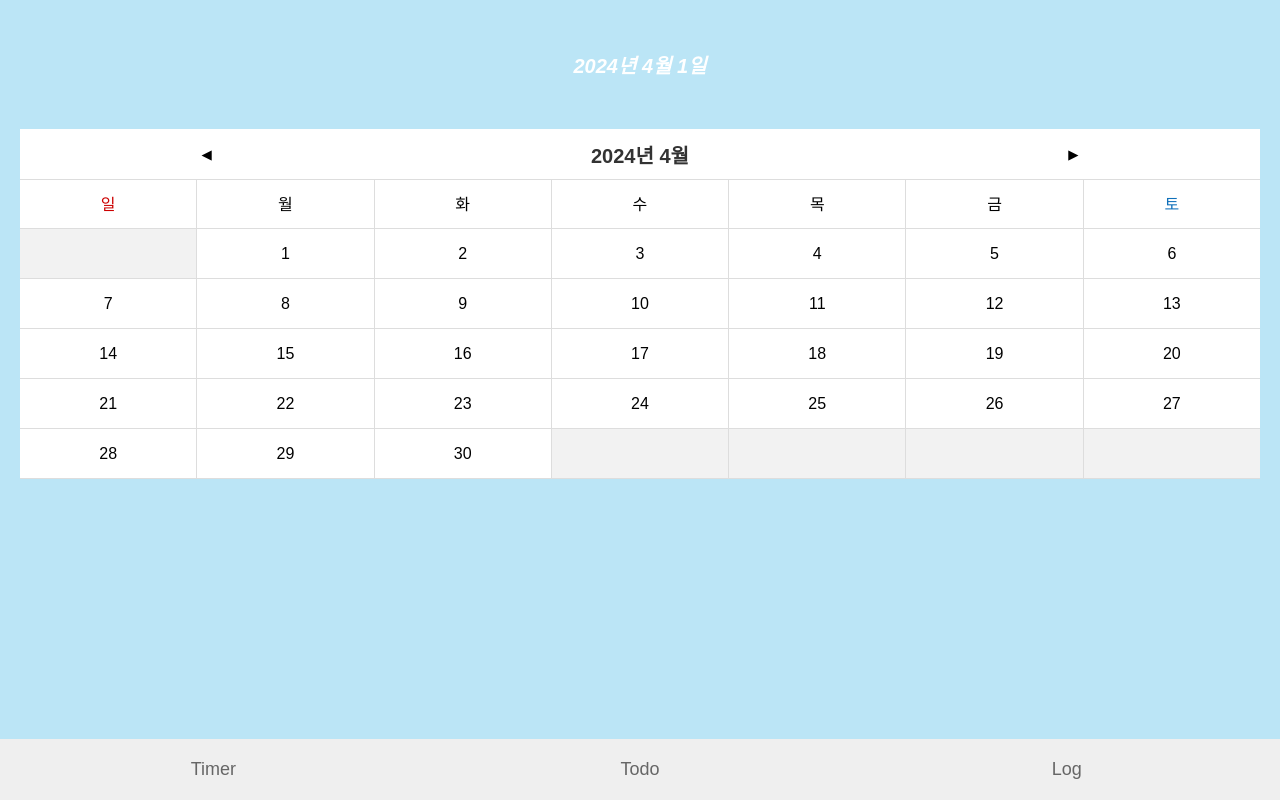
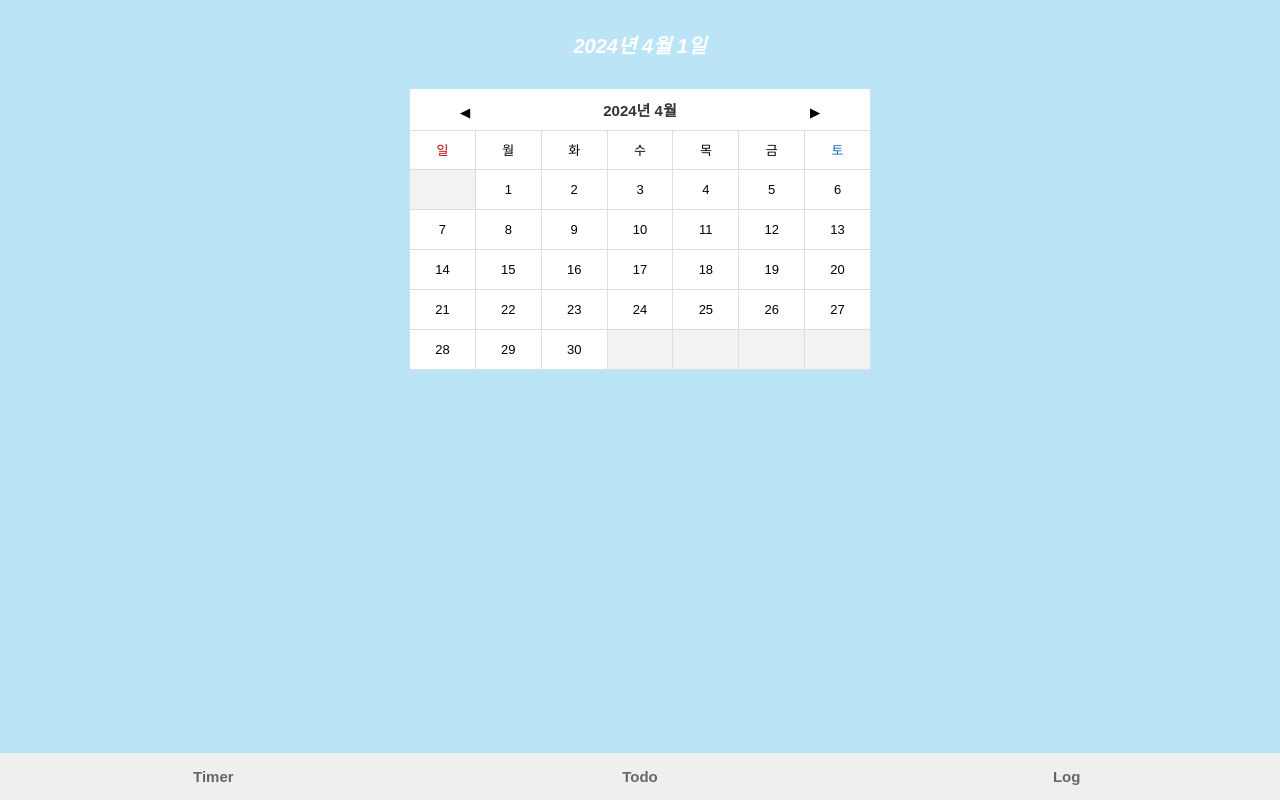
Before and after one commit to devsooki/timelog, a React (Create React App) app: page /log in a window 1280 px wide. Built offline with nearby package versions, Linux system fonts and the light colour scheme.

Commit message:
feat: css 수정

```diff
--- a/src/components/Log/@components/Calendar/@components/CalendarDay/index.tsx
+++ b/src/components/Log/@components/Calendar/@components/CalendarDay/index.tsx
@@ -35,6 +35,7 @@ export default CalendarDay
 const DayContainer = styled.div`
   display: flex;
   align-items: center;
-  height: 50px;
+  height: 40px;
+  font-size: 13px;
   border-bottom: 1px solid #ddd;
 `
--- a/src/components/Log/@components/Calendar/@components/CalendarWeek/index.tsx
+++ b/src/components/Log/@components/Calendar/@components/CalendarWeek/index.tsx
@@ -20,7 +20,8 @@ export default Week
 const Container = styled.div`
   display: flex;
   align-items: center;
-  height: 50px;
+  height: 40px;
+  font-size: 13px;
   border-top: 1px solid #ddd;
   border-bottom: 1px solid #ddd;
 `
@@ -28,7 +29,7 @@ const WeekContent = styled.div`
   flex: 1;
   height: 100%;
   text-align: center;
-  line-height: 50px;
+  line-height: 40px;
   border-right: 1px solid #ddd;
 
   &:nth-child(1) {
--- a/src/components/Log/@components/Calendar/@components/MonthSelector/index.tsx
+++ b/src/components/Log/@components/Calendar/@components/MonthSelector/index.tsx
@@ -40,18 +40,18 @@ const Container = styled.div`
   display: flex;
   align-items: center;
   justify-content: space-around;
-  height: 50px;
+  padding: 10px 0;
   color: #333;
 
   b {
     margin: 0 10px;
     width: 120px;
-    font-size: 20px;
+    font-size: 15px;
     text-align: center;
   }
   button {
-    width: 20px;
-    height: 20px;
+    width: 10px;
+    height: 10px;
     background-color: transparent;
   }
 `
--- a/src/components/Menu/index.tsx
+++ b/src/components/Menu/index.tsx
@@ -54,8 +54,9 @@ const Content = styled.button`
   align-items: center;
   justify-content: center;
   flex: 1;
-  padding: 20px 0;
+  padding: 15px 0;
   color: #666;
-  font-size: 18px;
+  font-size: 15px;
+  font-weight: 600;
   //background-color: transparent;
 `
--- a/src/components/Timer/index.tsx
+++ b/src/components/Timer/index.tsx
@@ -160,8 +160,8 @@ const BgContainer = styled.div<{ $time: number, $remainingtime: number }>`
   align-items: center;
   justify-content: center;
   padding: 25px;
-  width: 100%;
-  height: 400px;
+  width: 300px;
+  height: 300px;
   border-radius: 50%;
   background: ${props => props.$time === 0 ? '#c5d2e2' : `conic-gradient(#6798c2 ${((props.$time - props.$remainingtime) / props.$time) * 100}%, #c5d2e2 0%)`};
 `
@@ -183,9 +183,10 @@ const Content = styled.div`
   align-items: center;
   justify-content: center;
   flex-direction: column;
+  gap: 5px;
 
   b {
-    font-size: 50px;
+    font-size: 30px;
     letter-spacing: -1px;
   }
 `
--- a/src/components/TodoList/index.tsx
+++ b/src/components/TodoList/index.tsx
@@ -127,7 +127,7 @@ const ListContent = styled.li`
   span {
     flex: 1;
     color: #838383;
-    font-size: 18px;
+    font-size: 15px;
     word-break: break-all;
 
     &.completed-todo {
@@ -138,7 +138,7 @@ const ListContent = styled.li`
   button {
     padding: 0 10px;
     color: #ef4444;
-    font-size: 15px;
+    font-size: 13px;
     background-color: transparent;
   }
 `
@@ -150,11 +150,11 @@ const AddContainer = styled.div`
   input {
     flex: 1;
     padding: 5px;
-    font-size: 15px;
+    font-size: 13px;
     border: 0;
   }
   button {
     padding: 5px;
-    font-size: 15px;
+    font-size: 13px;
   }
 `
--- a/src/layouts/root/index.tsx
+++ b/src/layouts/root/index.tsx
@@ -19,6 +19,8 @@ const Container = styled.div`
   display: flex;
   flex-direction: column;
   align-items: center;
-  gap: 50px;
-  padding: 50px 20px;
+  gap: 30px;
+  padding: 30px 20px 100px;
+  margin: 0 auto;
+  max-width: 500px;
 `
```
